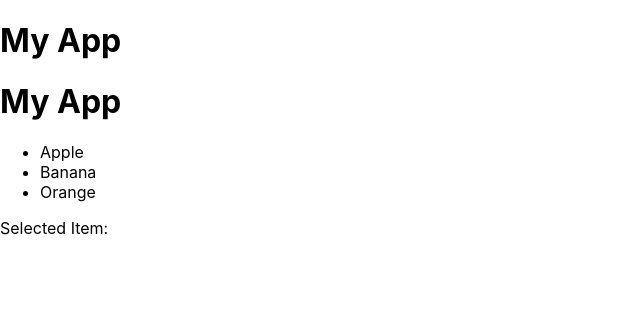
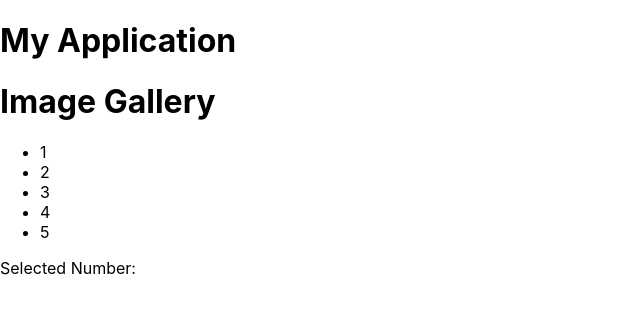
Before and after one commit to salinpaul94/60_DAY_PLAN_FOR_CROSS_PALTFORM_DEVELOPMENT, a React (Create React App) app in the folder cilu_laptop/: page / in a window 1280 px wide. Shown: the top 314 px of the page, without its empty margins (0-640 px from the left). Built offline with nearby package versions, Linux system fonts and the light colour scheme.

Commit message:
day 6 task 16 example 2

```diff
--- a/cilu_laptop/src/App.js
+++ b/cilu_laptop/src/App.js
@@ -1,5 +1,5 @@
 import './App.css';
-import Task16Example1 from './Day6Components/Task16Example1';
+import Task16Example2 from './Day6Components/Task16Example2';
 
 function App() {
   return (
@@ -31,7 +31,8 @@ function App() {
     // <Task14Example2/>
     // <Task15Example1/>
     // <Task15Example2/>
-    <Task16Example1/>
+    // <Task16Example1/>
+    <Task16Example2/>
   );
 }
 
--- /dev/null
+++ b/cilu_laptop/src/Day6Components/Task16Example2.js
@@ -0,0 +1,16 @@
+import React, { Suspense } from 'react';
+
+const LazyPage = React.lazy(() => import('./Task15Example2'));
+
+function Task16Example2() {
+  return (
+    <div>
+      <h1>My Application</h1>
+      <Suspense fallback={ <div>Loading page...</div>}>
+        <LazyPage />
+      </Suspense>
+    </div>
+  );
+}
+
+export default Task16Example2;
```
